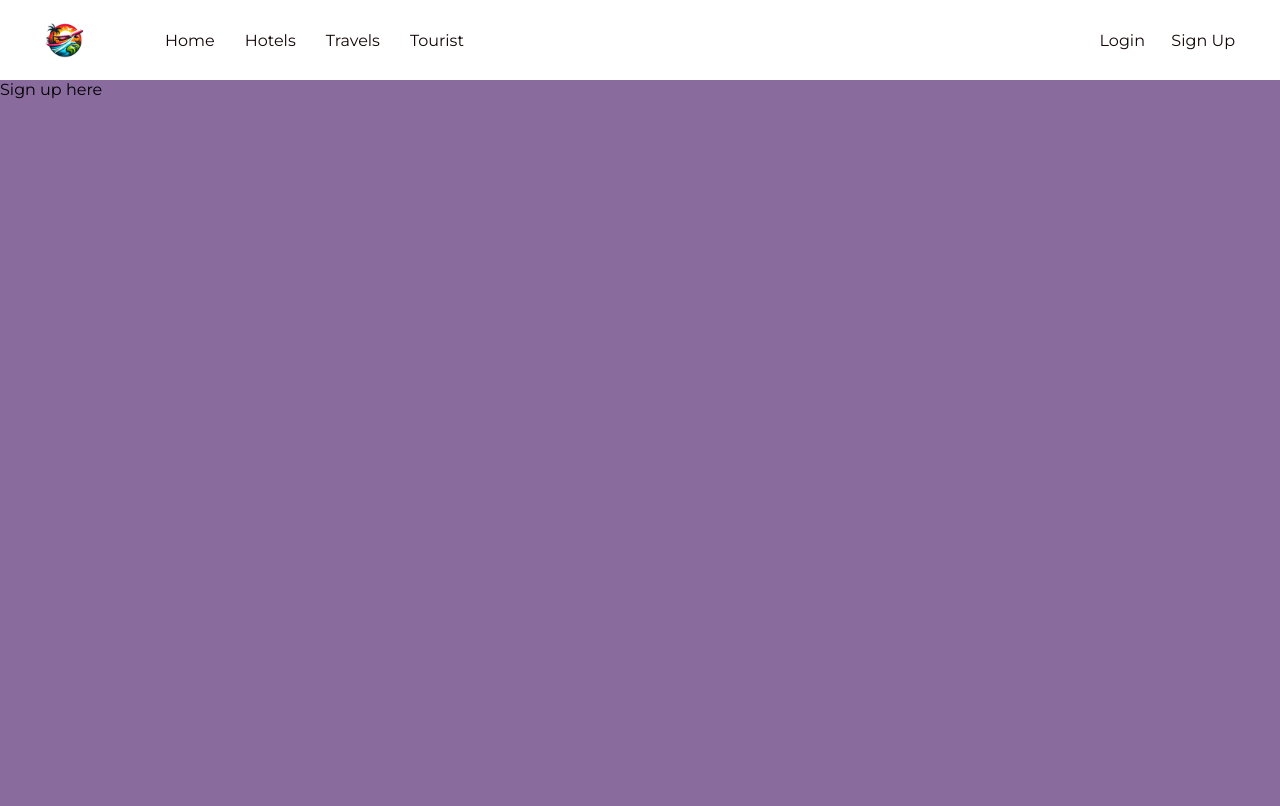
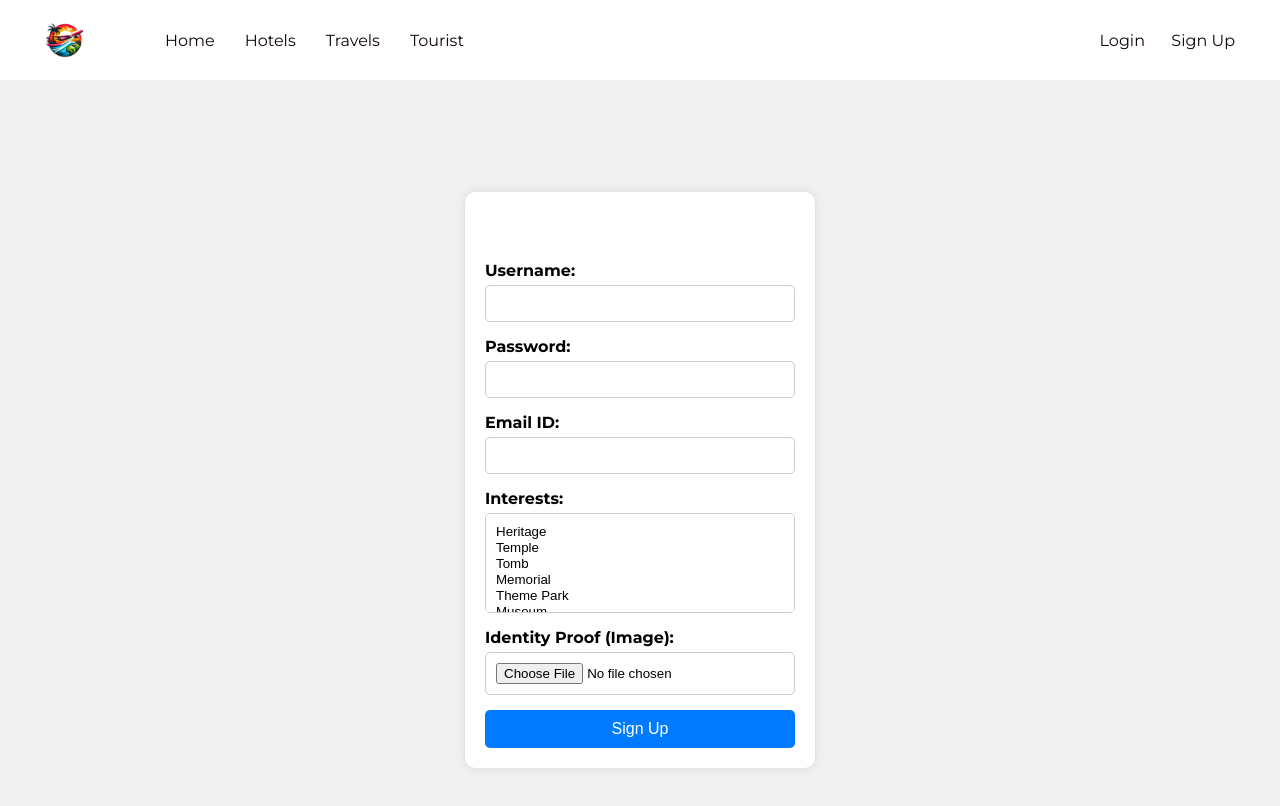
Before and after one commit to amol2115/WanderLustWays, a React (Vite) app in the folder frontend/: page /signup in a window 1280 px wide. Shown: the top 806 px of the page. Built offline with nearby package versions, Linux system fonts and the light colour scheme.

Commit message:
SignUpForm without proper CSS

```diff
--- a/frontend/src/App.css
+++ b/frontend/src/App.css
@@ -123,195 +123,3 @@
   margin: -5px -5px; /* Adjust margin to keep the link in the same position */
   color: #f9f6f5;
 }
-
-.shop {
-  padding: 20px 40px;
-}
-
-.cards {
-  display: flex;
-  flex-wrap: wrap;
-  justify-content: center;
-  gap: 20px;
-  margin-top: 40px;
-}
-
-.card {
-  background-color: #fff;
-  border: 1px solid #ddd;
-  padding: 10px;
-  border-radius: 8px;
-  overflow: hidden;
-  width: 350px;
-  text-align: center;
-  box-shadow: 04px8pxrgba (0, 0, 0, 0.1);
-}
-
-.card-image {
-  width: 100%;
-  height: auto;
-}
-
-.card-title {
-  color: #220635;
-  font-size: 25px;
-  margin: 10px;
-}
-
-.card-description {
-  font-size: 18px;
-  color: #555;
-  padding: 2px 2px;
-  margin-bottom: 5px;
-}
-
-.card-price {
-  font-size:15px;
-  color: #555;
-}
-
-/* Dashboard */
-
-.dashboard {
-  padding: 20px 40px;
-}
-
-.island {
-  display: flex;
-
-  flex-direction: row;
-  flex-wrap: wrap;
-  align-items: center;
-  justify-content: center;
-  padding: 30px 30px;
-  /* width: 40%; */
-  background: #80808072;
-  border-radius: 30px;
-}
-
-.island h5 {
-  margin-right: 15px;
-}
-
-.new-product-form {
-  margin: 35px 0px 20px;
-  position: sticky;
-  top: 0;
-}
-
-.new-product-form input {
-  margin: 5px 5px 5px 0;
-  padding: 8px;
-  border: 1px solid #ccc;
-  border-radius: 4px;
-}
-
-.new-product-form select {
-  margin: 5px 5px 5px 0;
-  padding: 8px;
-  border: 1px solid #ccc;
-  border-radius: 4px;
-}
-
-.new-product-form button {
-  margin: 5px;
-  padding: 10px;
-  background-color: #ff6347;
-  color: white;
-  border: none;
-  border-radius: 4px;
-  cursor: pointer;
-}
-
-.card button {
-  margin-top: 10px;
-  padding: 8px;
-  background-color: #ff6347;
-  color: white;
-  border: none;
-  border-radius: 4px;
-  cursor: pointer;
-}
-
-.card button:last-child {
-  background-color: #551c5b;
-}
-
-.buttons-container {
-  display: flex;
-  width: 100%;
-  gap: 10px;
-  justify-content: center;
-}
-
-.search-page {
-  background-image: url(./assets/Theme.png);
-  background-size: cover;
-  min-height: 90vh;
-  padding: 20px;
-}
-
-.search-form {
-  margin-bottom: 20px;
-}
-
-.search-form input {
-  margin-right: 10px;
-  padding: 5px;
-  width: 200px;
-}
-.search-form select {
-  margin-right: 10px;
-  padding: 5px;
-  width: 200px;
-}
-
-.search-form button {
-  border-radius: 5px;
-  padding: 8px 15px;
-  width: 100px;
-}
-
-.search-form button:hover {
-  cursor: pointer;
-  transition-duration: 200ms;
-  background-color: #934b1c;
-  border-radius: 6px;
-  padding: 12px 18px; /* Increase padding on hover */
-  margin: -4px -4px; /* Adjust margin to keep the link in the same position */
-  color: #f9f6f5;
-}
-
-
-
-.search-results {
-  display: flex;
-  flex-wrap: wrap;
-  gap: 20px;
-}
-
-.book-card {
-
-  border: 4px solid; /* Define the border width */
-  border-image: linear-gradient(to top, transparent, #cd4b4b, transparent) 1;
-  border-radius: 8px; /* Optional: rounded corners */
-  padding: 16px; /* Space inside the border */
-  background-color: #fff; /* Background color inside the element */
-  text-align: center;
-  padding: 10px;
-  width: 300px;
-}
-
-.book-card .p {
-  color :#140606;
-  margin-bottom : 5px;
-}
-.book-card .h3 {
-  color :#140606;
-  margin-bottom : 7px;
-}
-
-.book-image {
-  width: 100%;
-  height: auto;
-}
--- /dev/null
+++ b/frontend/src/pages/Signup.css
@@ -0,0 +1,59 @@
+/* Centering the form on the page */
+.signup-container {
+    display: flex;
+    justify-content: center;
+    align-items: center;
+    height: 100vh;
+    background-color: #f0f0f0;
+  }
+
+  /* Styling the form */
+  .signup-form {
+    background-color: white;
+    padding: 20px;
+    border-radius: 10px;
+    box-shadow: 0 0 10px rgba(0, 0, 0, 0.1);
+    width: 350px;
+    display: flex;
+    flex-direction: column;
+  }
+
+  .signup-form h2 {
+    text-align: center;
+    margin-bottom: 20px;
+  }
+
+  .signup-form label {
+    margin-bottom: 5px;
+    font-weight: bold;
+  }
+
+  .signup-form input[type="text"],
+  .signup-form input[type="password"],
+  .signup-form input[type="email"],
+  .signup-form input[type="file"],
+  .signup-form select {
+    margin-bottom: 15px;
+    padding: 10px;
+    border-radius: 5px;
+    border: 1px solid #ccc;
+    width: 100%;
+  }
+
+  .signup-form select {
+    height: 100px;
+  }
+
+  .signup-form button {
+    background-color: #007BFF;
+    color: white;
+    padding: 10px;
+    border: none;
+    border-radius: 5px;
+    cursor: pointer;
+    font-size: 16px;
+  }
+
+  .signup-form button:hover {
+    background-color: #0056b3;
+  }
--- a/frontend/src/pages/Signup.jsx
+++ b/frontend/src/pages/Signup.jsx
@@ -1,11 +1,110 @@
-import React from 'react'
+import React, { useState } from 'react';
+import { useNavigate } from 'react-router-dom';
+import './Signup.css';
 
 const Signup = () => {
+  const [formData, setFormData] = useState({
+    username: '',
+    password: '',
+    email: '',
+    interests: [],
+    idProof: null
+  });
+
+  const navigate = useNavigate();
+
+  const handleChange = (e) => {
+    const { name, value, type, files } = e.target;
+
+    if (type === 'file') {
+      setFormData({ ...formData, [name]: files[0] });
+    } else if (name === 'interests') {
+      const selectedOptions = Array.from(e.target.selectedOptions, option => option.value);
+      setFormData({ ...formData, interests: selectedOptions });
+    } else {
+      setFormData({ ...formData, [name]: value });
+    }
+  };
+
+  const handleSubmit = (e) => {
+    e.preventDefault();
+    console.log(formData);  // You can process form data here
+
+    // Redirect to login page after successful signup
+    navigate('/login');
+  };
+
   return (
-    <div>
-        Sign up here
+    <div className="signup-container">
+      <form className="signup-form" onSubmit={handleSubmit}>
+        <h2>Sign Up</h2>
+
+        <label htmlFor="username">Username:</label>
+        <input
+          type="text"
+          id="username"
+          name="username"
+          value={formData.username}
+          onChange={handleChange}
+          required
+        />
+
+        <label htmlFor="password">Password:</label>
+        <input
+          type="password"
+          id="password"
+          name="password"
+          value={formData.password}
+          onChange={handleChange}
+          required
+        />
+
+        <label htmlFor="email">Email ID:</label>
+        <input
+          type="email"
+          id="email"
+          name="email"
+          value={formData.email}
+          onChange={handleChange}
+          required
+        />
+
+        <label htmlFor="interests">Interests:</label>
+        <select
+          id="interests"
+          name="interests"
+          multiple
+          value={formData.interests}
+          onChange={handleChange}
+        >
+          <option value="heritage">Heritage</option>
+          <option value="temple">Temple</option>
+          <option value="tomb">Tomb</option>
+          <option value="memorial">Memorial</option>
+          <option value="theme-park">Theme Park</option>
+          <option value="museum">Museum</option>
+          <option value="amusement-park">Amusement Park</option>
+          <option value="botanical-garden">Botanical Garden</option>
+          <option value="palace">Palace</option>
+          <option value="fort">Fort</option>
+          <option value="beach">Beach</option>
+          <option value="mountain">Mountain</option>
+        </select>
+
+        <label htmlFor="idProof">Identity Proof (Image):</label>
+        <input
+          type="file"
+          id="idProof"
+          name="idProof"
+          accept="image/*"
+          onChange={handleChange}
+          required
+        />
+
+        <button type="submit">Sign Up</button>
+      </form>
     </div>
-  )
-}
+  );
+};
 
-export default Signup
+export default Signup;
```
